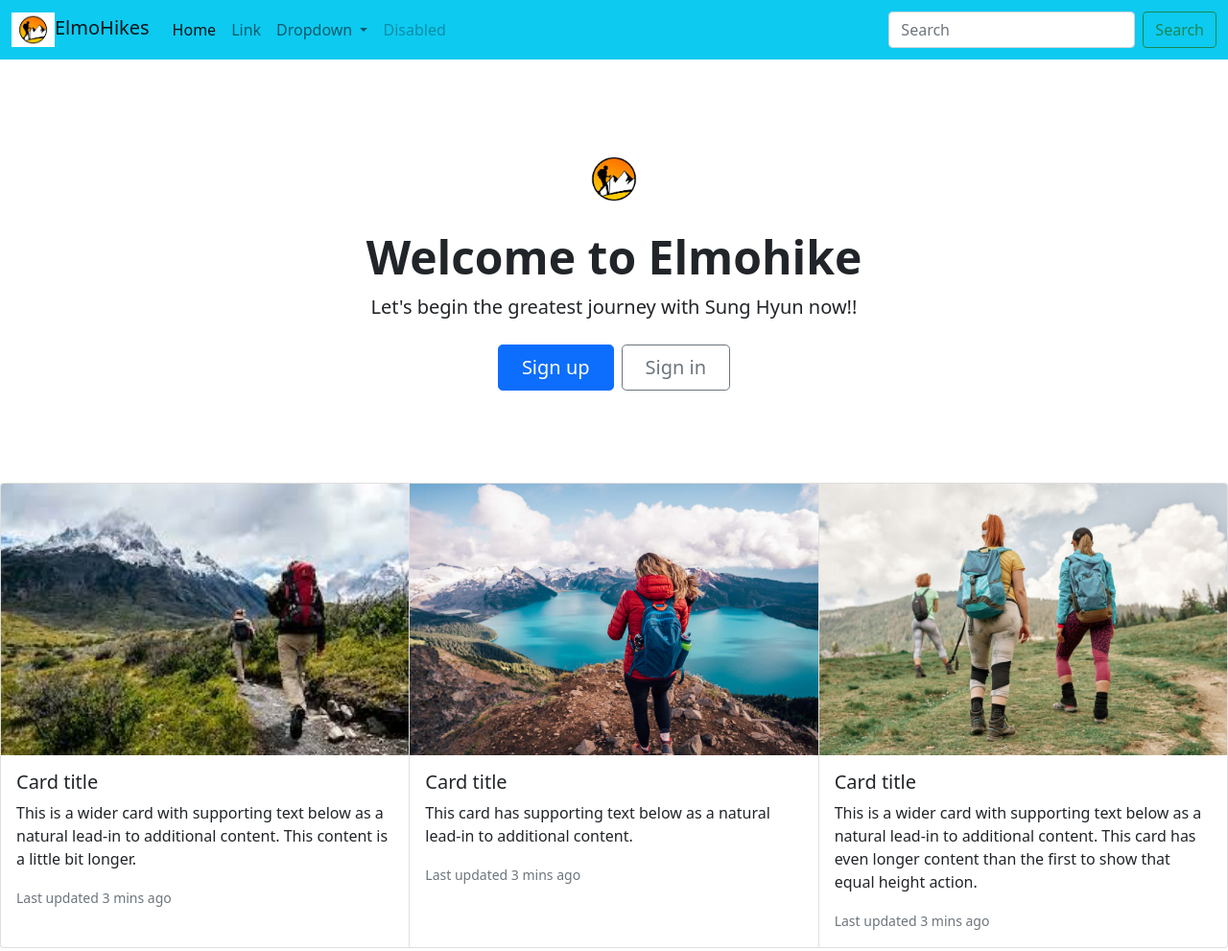
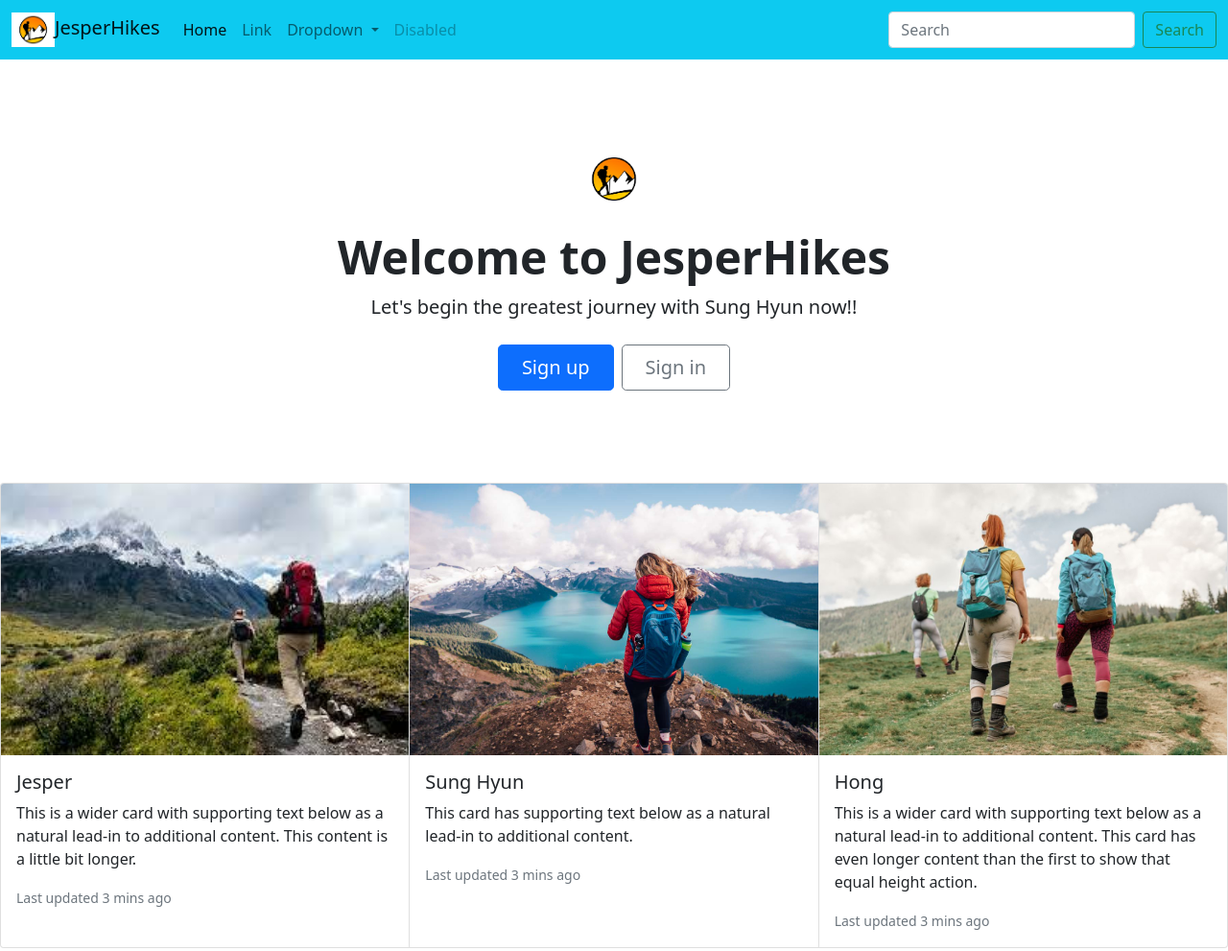
Before and after one commit to Jesper-SH-Hong/demo05_hong_sunghyun, a plain HTML site: page index.html in a window 1280 px wide. Shown: the top 991 px of the page at 96% size. Drawn offline with nearby package versions, Linux system fonts and the light colour scheme.

Commit message:
added name

```diff
--- a/index.html
+++ b/index.html
@@ -37,7 +37,7 @@
 
     <nav class="navbar navbar-expand-lg navbar-light bg-info">
         <div class="container-fluid">
-            <a class="navbar-brand" href="#"><img src="./images/image.jpg" height="36">ElmoHikes</a>
+            <a class="navbar-brand" href="#"><img src="./images/image.jpg" height="36">JesperHikes</a>
             <button class="navbar-toggler" type="button" data-bs-toggle="collapse"
                 data-bs-target="#navbarSupportedContent" aria-controls="navbarSupportedContent" aria-expanded="false"
                 aria-label="Toggle navigation">
@@ -79,7 +79,7 @@
 
     <div class="px-4 py-5 my-5 text-center">
         <img class="d-block mx-auto mb-4" src="images/image.jpg" alt="" width="72" height="57">
-        <h1 class="display-5 fw-bold">Welcome to Elmohike</h1>
+        <h1 class="display-5 fw-bold">Welcome to JesperHikes</h1>
         <div class="col-lg-6 mx-auto">
             <p class="lead mb-4">Let's begin the greatest journey with <b>Sung Hyun</b> now!!</p>
             <div class="d-grid gap-2 d-sm-flex justify-content-sm-center">
@@ -93,7 +93,7 @@
         <div class="card">
             <img src="./images/hike1.jfif" class="card-img-top" alt="...">
             <div class="card-body">
-                <h5 class="card-title">Card title</h5>
+                <h5 class="card-title">Jesper</h5>
                 <p class="card-text">This is a wider card with supporting text below as a natural lead-in to additional
                     content. This content is a little bit longer.</p>
                 <p class="card-text"><small class="text-muted">Last updated 3 mins ago</small></p>
@@ -102,7 +102,7 @@
         <div class="card">
             <img src="./images/hike2.jpg" class="card-img-top" alt="...">
             <div class="card-body">
-                <h5 class="card-title">Card title</h5>
+                <h5 class="card-title">Sung Hyun</h5>
                 <p class="card-text">This card has supporting text below as a natural lead-in to additional content.</p>
                 <p class="card-text"><small class="text-muted">Last updated 3 mins ago</small></p>
             </div>
@@ -110,7 +110,7 @@
         <div class="card">
             <img src="./images/hike3.jpg" class="card-img-top" alt="...">
             <div class="card-body">
-                <h5 class="card-title">Card title</h5>
+                <h5 class="card-title">Hong</h5>
                 <p class="card-text">This is a wider card with supporting text below as a natural lead-in to additional
                     content. This card has even longer content than the first to show that equal height action.</p>
                 <p class="card-text"><small class="text-muted">Last updated 3 mins ago</small></p>
```
